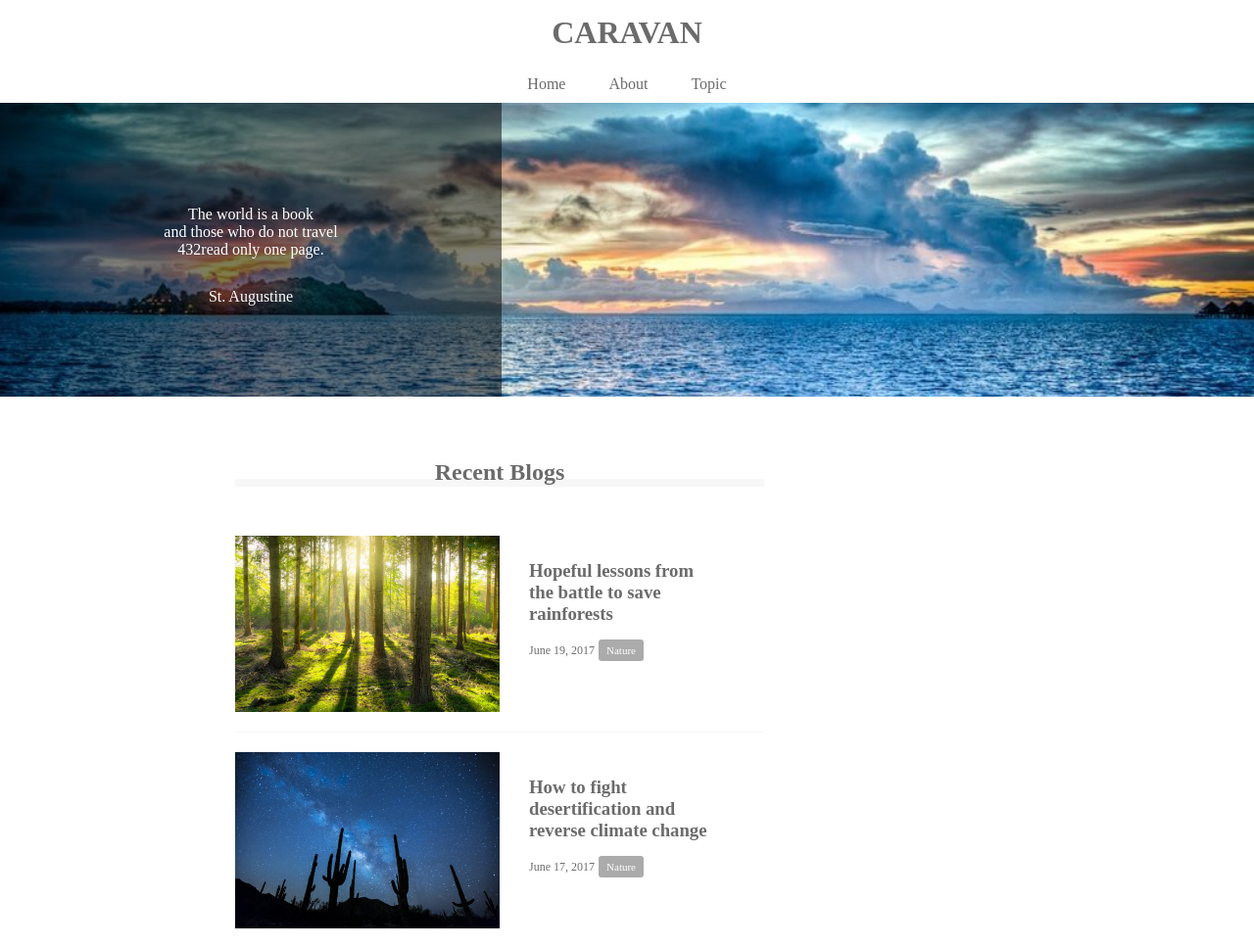
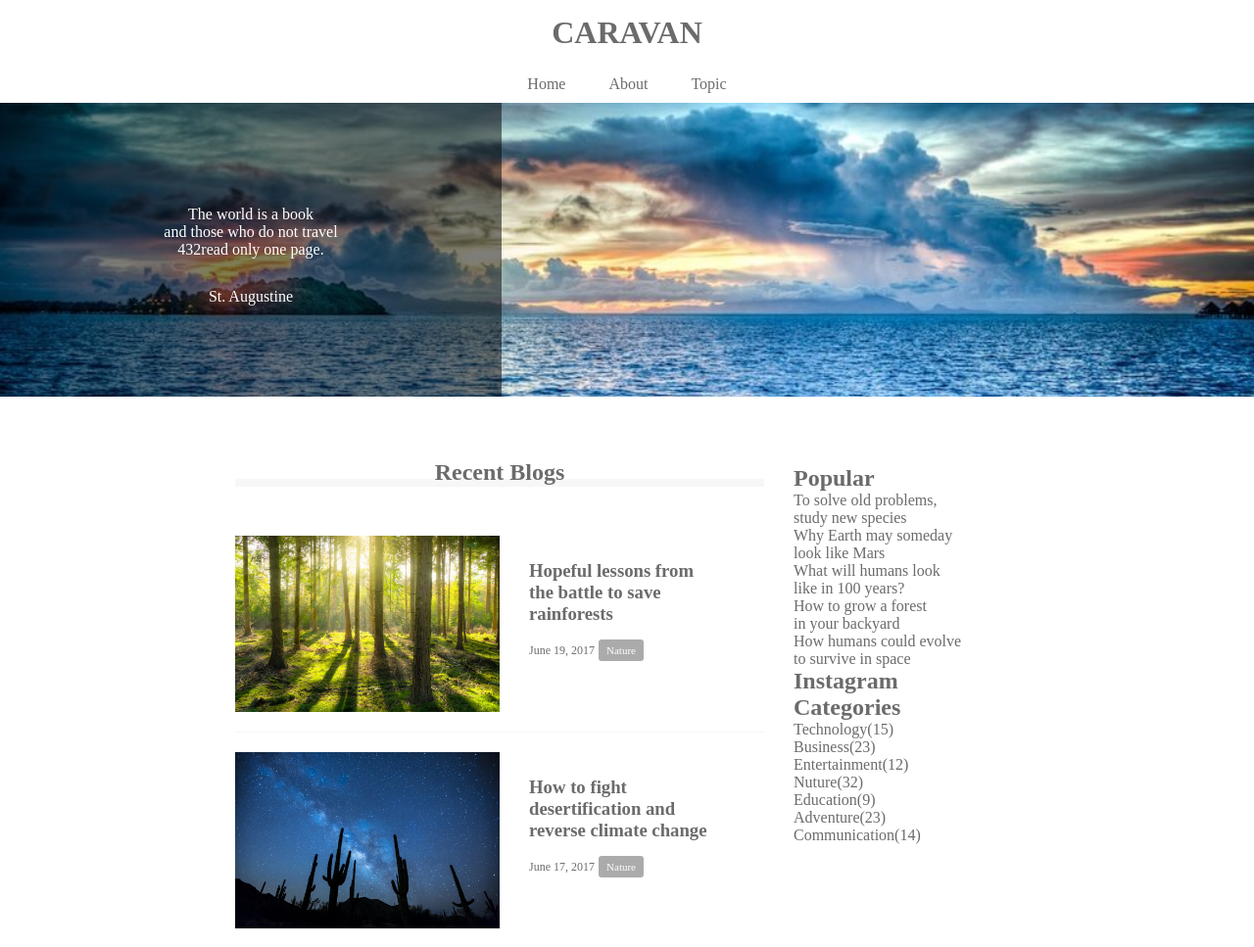
Before and after one commit to tsurutarina/review, a plain HTML site: page caravan/index.html in a window 1280 px wide. Shown: the top 967 px of the page at 98% size. Drawn offline with Linux system fonts and the light colour scheme.

Commit message:
[Add]sidebar-index

```diff
--- a/caravan/index.html
+++ b/caravan/index.html
@@ -111,7 +111,41 @@
           </div>
         </div>
       </section>
-      <div class="sidebar"></div>
+      <div class="sidebar">
+        <section class="popular">
+          <h2 class="popular-heading common-heading">Popular</h2>
+          <div class="sidebar-contents">
+            <p class="popular-text">To solve old problems,<br>study new species</p>
+            <p class="popular-text">Why Earth may someday<br>look like Mars</p>
+            <p class="popular-text">What will humans look<br>like in 100 years?</p>
+            <p class="popular-text">How to grow a forest<br>in your backyard</p>
+            <p class="popular-text">How humans could evolve<br>to survive in space</p>
+          </div>
+        </section>
+        <section class="instagram">
+          <h2 class="instagram-heading common-heading">Instagram</h2>
+          <div class="sidebar-contents">
+            <div class="instagram-dox"></div>
+            <div class="instagram-dox"></div>
+            <div class="instagram-dox"></div>
+            <div class="instagram-dox"></div>
+            <div class="instagram-dox"></div>
+            <div class="instagram-dox"></div>
+          </div>
+        </section>
+        <section class="categories">
+          <h2 class="categories-heading common-heading">Categories</h2>
+          <div class="sidebar-contents">
+            <p class="categories-text">Technology(15)</p>
+            <p class="categories-text">Business(23)</p>
+            <p class="categories-text">Entertainment(12)</p>
+            <p class="categories-text">Nuture(32)</p>
+            <p class="categories-text">Education(9)</p>
+            <p class="categories-text">Adventure(23)</p>
+            <p class="categories-text">Communication(14)</p>
+          </div>
+        </section>
+      </div>
     </main>
 
     <footer>
```
